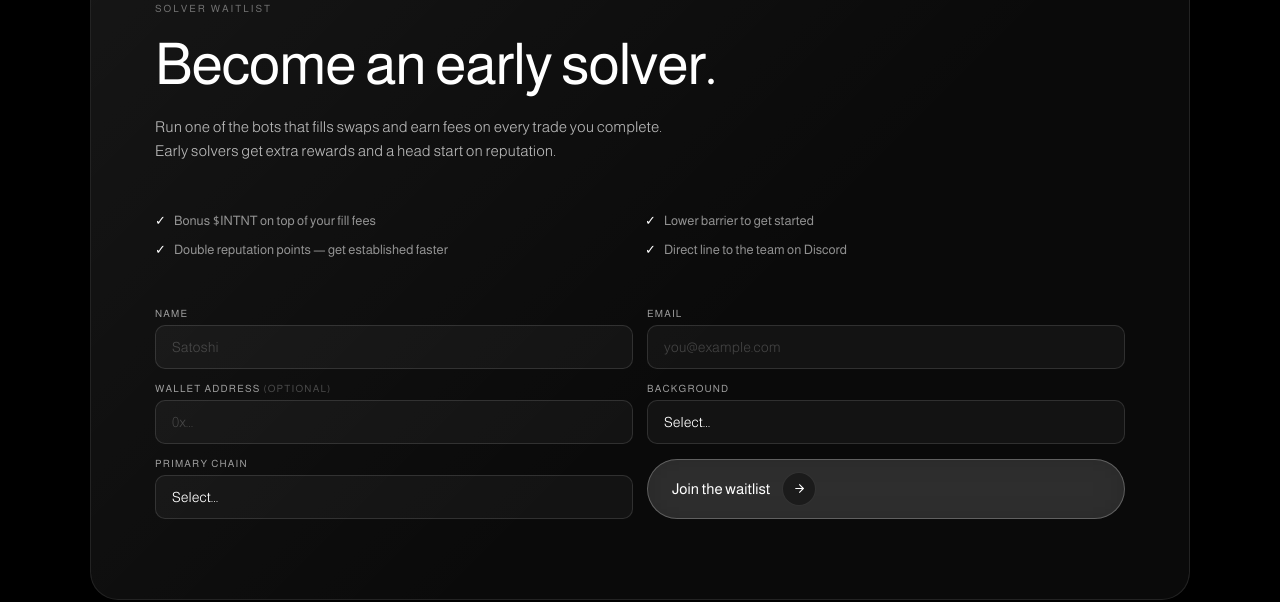
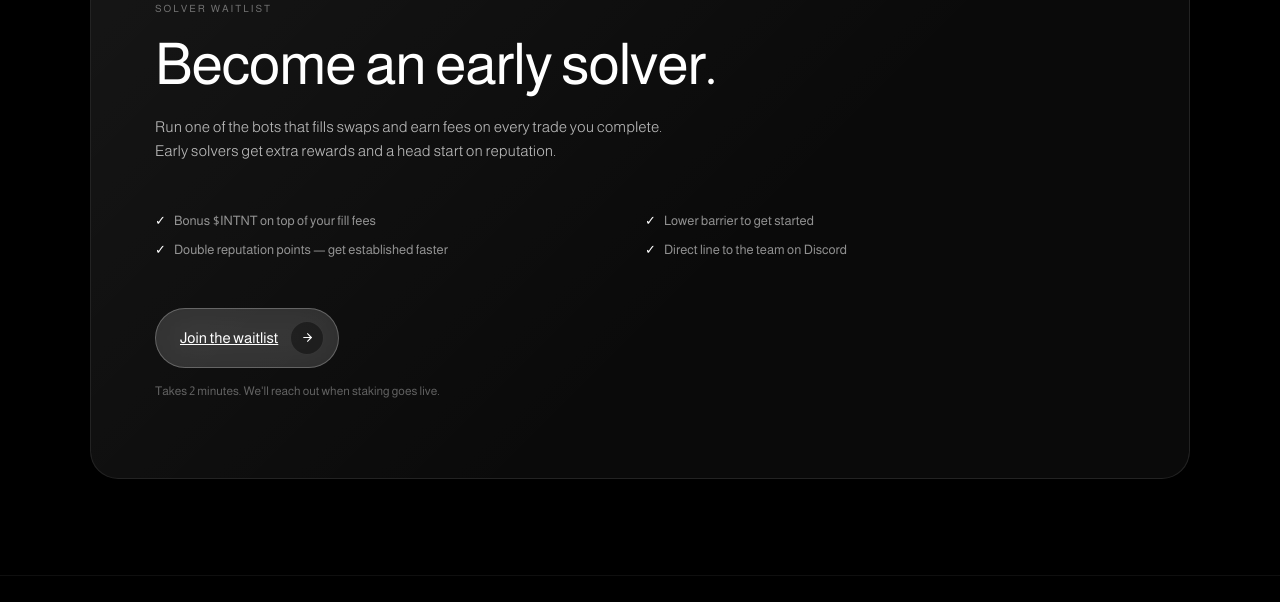
Before and after one commit to lbpreme-del/INTNT, a plain HTML site: page index.html in a window 1280 px wide. Shown: the part 4984-5586 px from the top of the page. Drawn offline with Linux system fonts and the light colour scheme.

Commit message:
wire tally waitlist

```diff
--- a/index.html
+++ b/index.html
@@ -838,45 +838,14 @@ footer {
       <div class="perk">Double reputation points — get established faster</div>
       <div class="perk">Direct line to the team on Discord</div>
     </div>
-    <div id="wl-form" class="reveal">
-      <div class="form-grid">
-        <div class="form-col"><label class="form-label">Name</label><input class="form-input" id="wl-name" placeholder="Satoshi" type="text"></div>
-        <div class="form-col"><label class="form-label">Email</label><input class="form-input" id="wl-email" placeholder="you@example.com" type="email"></div>
-        <div class="form-col"><label class="form-label">Wallet address <span style="opacity:.4">(optional)</span></label><input class="form-input" id="wl-wallet" placeholder="0x..."></div>
-        <div class="form-col">
-          <label class="form-label">Background</label>
-          <select class="form-select" id="wl-bg">
-            <option value="">Select...</option>
-            <option>Smart contract dev</option>
-            <option>Python backend dev</option>
-            <option>Quant / algo trader</option>
-            <option>MEV searcher</option>
-            <option>Non-technical</option>
-          </select>
-        </div>
-        <div class="form-col">
-          <label class="form-label">Primary chain</label>
-          <select class="form-select" id="wl-chain">
-            <option value="">Select...</option>
-            <option>Base</option>
-            <option>Ethereum</option>
-            <option>Arbitrum</option>
-            <option>Solana</option>
-            <option>Multiple</option>
-          </select>
-        </div>
-        <div class="form-col" style="align-self:flex-end">
-          <button class="submit-btn" onclick="submitWL()">
-            Join the waitlist
-            <span class="submit-arrow">
-              <svg width="13" height="13" fill="none" stroke="currentColor" stroke-width="2" stroke-linecap="round" stroke-linejoin="round" viewBox="0 0 24 24"><line x1="5" y1="12" x2="19" y2="12"/><polyline points="12 5 19 12 12 19"/></svg>
-            </span>
-          </button>
-        </div>
-      </div>
-    </div>
-    <div id="wl-success" style="display:none" class="reveal">
-      <p class="success-msg">You're on the list. <em>We'll be in touch.</em></p>
+    <div class="reveal">
+      <a href="https://tally.so/r/q4E8P9" target="_blank" class="submit-btn" style="display:inline-flex">
+        Join the waitlist
+        <span class="submit-arrow">
+          <svg width="13" height="13" fill="none" stroke="currentColor" stroke-width="2" stroke-linecap="round" stroke-linejoin="round" viewBox="0 0 24 24"><line x1="5" y1="12" x2="19" y2="12"/><polyline points="12 5 19 12 12 19"/></svg>
+        </span>
+      </a>
+      <p style="margin-top:1rem;font-size:12px;color:rgba(255,255,255,.35)">Takes 2 minutes. We'll reach out when staking goes live.</p>
     </div>
   </div>
 </section>
@@ -939,18 +908,7 @@ function closeSheet() {
   document.body.style.overflow = '';
 }
 
-// Waitlist form
-function submitWL() {
-  const name = document.getElementById('wl-name').value.trim();
-  const email = document.getElementById('wl-email').value.trim();
-  if (!name || !email || !email.includes('@')) {
-    alert('Please enter your name and a valid email.');
-    return;
-  }
-  document.getElementById('wl-form').style.display = 'none';
-  document.getElementById('wl-success').style.display = 'block';
-  document.getElementById('wl-success').classList.add('visible');
-}
+// Waitlist handled by Tally: tally.so/r/q4E8P9
 </script>
 </body>
 </html>
```
